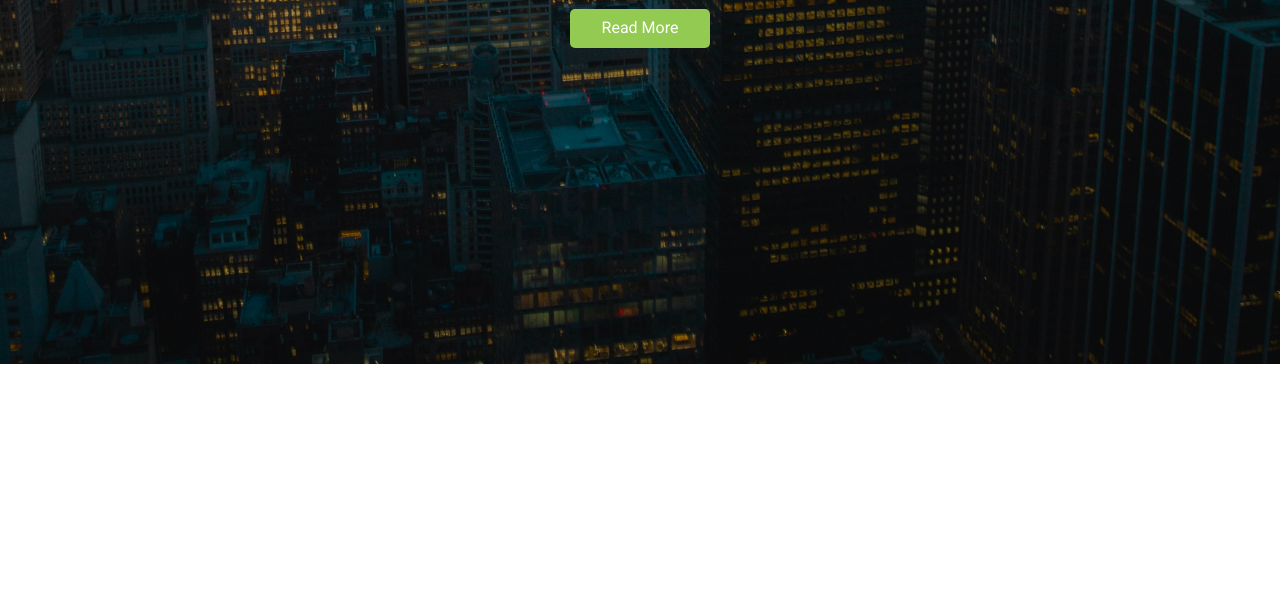
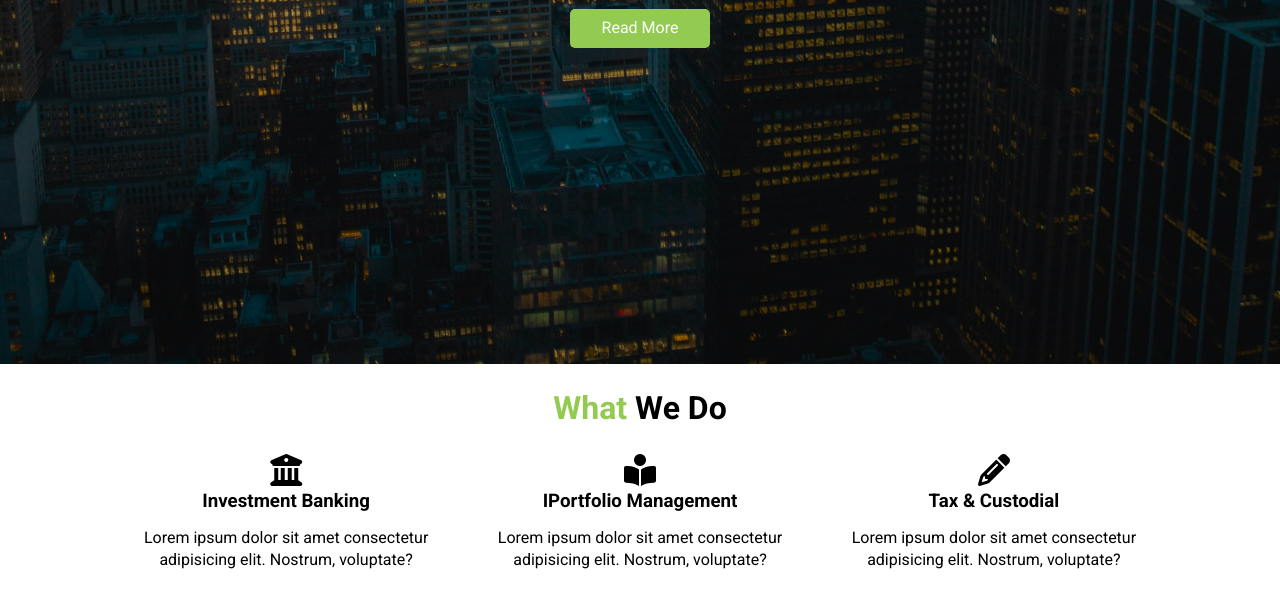
Before and after one commit to Marvy247/marvey, a plain HTML site: page Desktop/Edge_Ledger.html/Index.html in a window 1280 px wide. Shown: the part 502-1110 px from the top of the page. Before the commit the page ends 866 px from the top, so only its background shows below. Drawn offline with Linux system fonts and the light colour scheme.

Commit message:
Update on WHAT section

```diff
--- a/Desktop/Edge_Ledger.html/Index.html
+++ b/Desktop/Edge_Ledger.html/Index.html
@@ -52,5 +52,41 @@
         <a href="#what" class="btn">Read More</a>
       </div>
     </header>
+
+    <!-- Section; What We Do -->
+    <section id="what" class="bg-light py-1">
+      <div class="container">
+        <h2 class="m-heading text-center"><span class="text-primary"> What</span> We Do</h2>
+        <div class="items">
+          <div class="item">
+            <i class="fas fa-university fa-2x"></i>
+            <h3>Investment Banking</h3>
+            <p>
+              Lorem ipsum dolor sit amet consectetur adipisicing elit. Nostrum,
+              voluptate?
+            </p>
+          </div>
+          <div class="item">
+            <i class="fas fa-book-reader fa-2x"></i>
+            <h3>IPortfolio Management</h3>
+            <p>
+              Lorem ipsum dolor sit amet consectetur adipisicing elit. Nostrum,
+              voluptate?
+            </p>
+          </div>
+
+          <div class="item">
+            <i class="fas fa-pencil-alt fa-2x"></i>
+            <h3>Tax & Custodial</h3>
+            <p>
+              Lorem ipsum dolor sit amet consectetur adipisicing elit. Nostrum,
+              voluptate?
+            </p>
+        </div>
+          </div>
+          </div>
+        </div>
+      </div>
+    </section>
   </body>
 </html>
--- a/Desktop/Edge_Ledger.html/style.css
+++ b/Desktop/Edge_Ledger.html/style.css
@@ -18,6 +18,17 @@ p {
 }
 
 /* Utility */
+
+.container {
+  max-width: 1100px;
+  margin: auto;
+  padding: 0.2rem;
+  overflow: hidden;
+}
+
+.text-center {
+  text-align: center;
+}
 .text-primary {
   color: #93cb52;
 }
@@ -28,9 +39,25 @@ p {
   line-height: 1.1;
 }
 
+.m-heading {
+  font-size: 2rem;
+  margin-bottom: 0.75rem;
+  line-height: 1.1;
+}
+
 .lead {
   font-size: 1.3rem;
   margin-bottom: 2rem;
+}
+
+.py-1 {
+  padding: 1.5rem 0;
+}
+.py-2 {
+  padding: 2rem 0;
+}
+.py-3 {
+  padding: 3rem 0;
 }
 
 .btn {
@@ -102,3 +129,14 @@ p {
   left: 0;
   background-color: rgba(0, 0, 0, 0.4);
 }
+
+/* Section: What We Do */
+.items {
+  display: flex;
+  padding: 1rem;
+}
+
+.item {
+  flex: 1;
+  text-align: center;
+}
```
